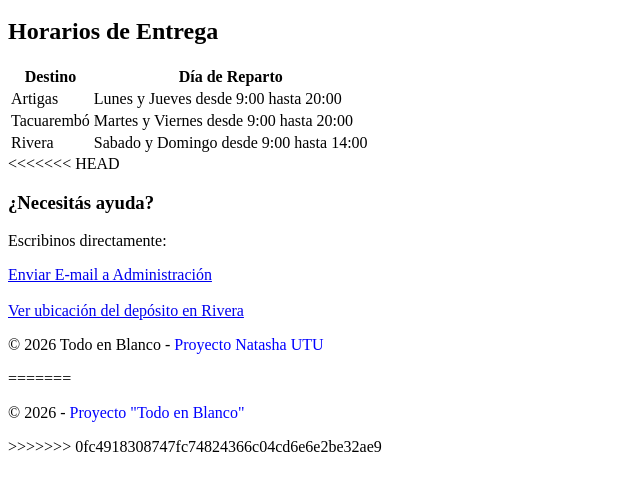
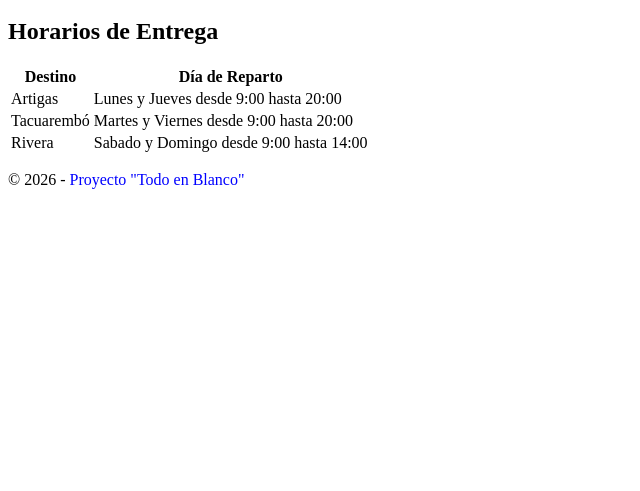
Before and after one commit to ShadowNat24/mi-proyecto, a plain HTML site: page index.html in a window 1280 px wide. Shown: the part 211-702 px from the top of the page, without its empty margins (0-640 px from the left). Drawn offline with Linux system fonts and the light colour scheme.

Commit message:
ultimo cambio

```diff
--- a/index.html
+++ b/index.html
@@ -50,23 +50,8 @@
         </section>
     </main>
 
-<<<<<<< HEAD
-    <footer id="contacto">
-        <h3>¿Necesitás ayuda?</h3>
-        <p>Escribinos directamente:</p>
-
-        <a href="mailto:logistica@todoenblanco.com.uy">Enviar E-mail a Administración</a>
-        <br><br>
-
-
-        <a href="https://www.google.com.uy/maps" target="_blank">Ver ubicación del depósito en Rivera</a>
-
-        <p>© 2026 Todo en Blanco - <span style="color: blue;">Proyecto Natasha UTU</span></p>
-=======
     <footer>
         <p>© 2026 - <span style="color: blue;">Proyecto "Todo en Blanco"</span></p>
->>>>>>> 0fc4918308747fc74824366c04cd6e6e2be32ae9
-    </footer>
 
 </body>
 </html>
```
